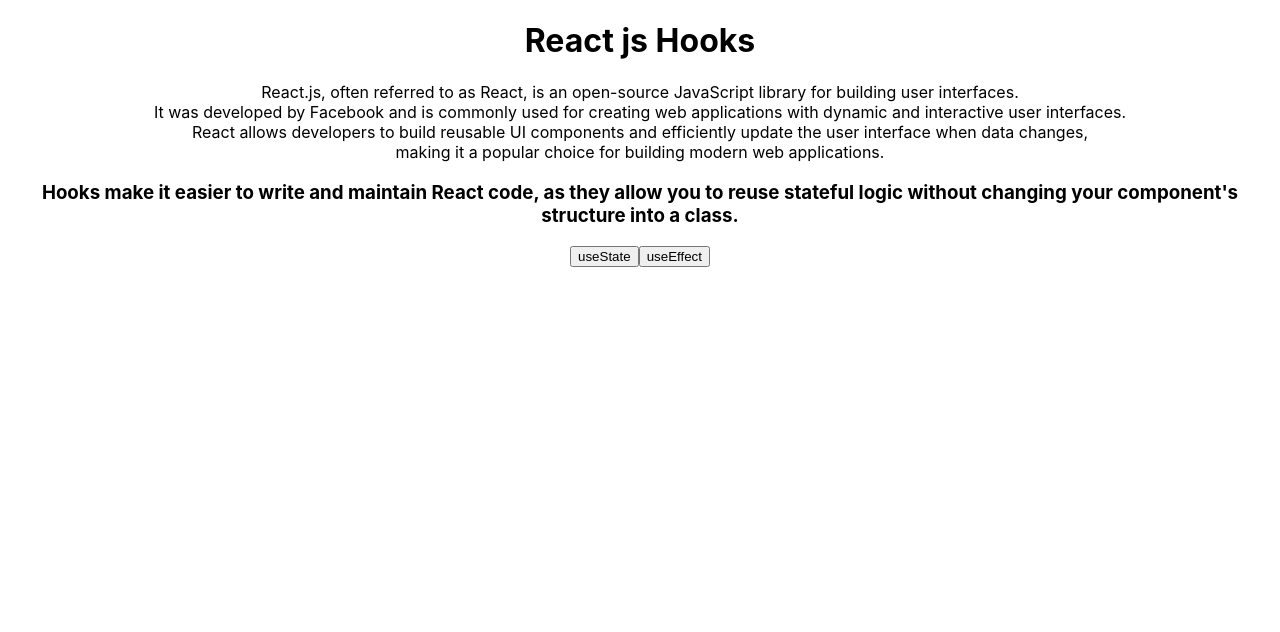
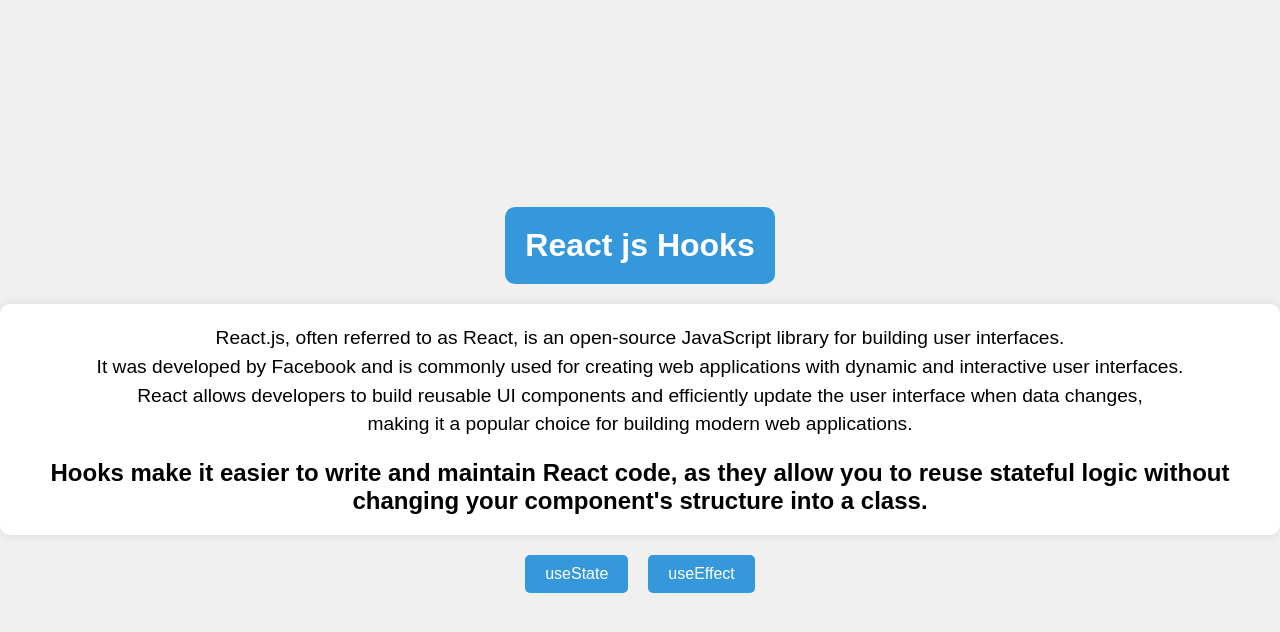
Before and after one commit to athuljain/React-Js-Hooks, a React (Create React App) app: page / in a window 1280 px wide. Shown: the top 632 px of the page. Built offline with nearby package versions, Linux system fonts and the light colour scheme.

Commit message:
second commit

```diff
--- a/src/Components/MainPage.jsx
+++ b/src/Components/MainPage.jsx
@@ -1,4 +1,5 @@
 import { useNavigate } from "react-router-dom";
+import "../Styles/MainPage.css"
 
 export default function MainPage(){
 
--- a/src/Components/UseEffect.jsx
+++ b/src/Components/UseEffect.jsx
@@ -1,4 +1,5 @@
 import React, { useState, useEffect } from 'react';
+import "../Styles/UseEffect.css"
 
 export default function UseEffect() {
   const [count, setCount] = useState(0);
--- /dev/null
+++ b/src/Styles/MainPage.css
@@ -0,0 +1,77 @@
+
+* {
+    margin: 0;
+    padding: 0;
+    box-sizing: border-box;
+  }
+
+  /* Style the main container */
+  .mainpage-container {
+    display: flex;
+    flex-direction: column;
+    align-items: center;
+    justify-content: center;
+    min-height: 100vh;
+    background-color: #f0f0f0;
+    font-family: Arial, sans-serif;
+  }
+
+  /* Style the sub-container within the main container */
+  .mainPage-sub-container {
+    background-color: #3498db;
+    padding: 20px;
+    border-radius: 10px;
+    text-align: center;
+    color: #fff;
+  }
+
+  /* Style the heading inside the sub-container */
+  .mainPageHEading {
+    font-size: 2rem;
+  }
+
+  /* Style the sub-div within the main container */
+  .mainPageSubDiv {
+    background-color: #fff;
+    padding: 20px;
+    border-radius: 10px;
+    text-align: center;
+    margin-top: 20px;
+    box-shadow: 0 0 10px rgba(0, 0, 0, 0.1);
+  }
+
+  /* Style the paragraph inside the sub-div */
+  .mainPageSubParagraph {
+    font-size: 1.2rem;
+    line-height: 1.5;
+  }
+
+  /* Style the sub-heading inside the sub-div */
+  .mainPageSubH3 {
+    font-size: 1.5rem;
+    font-weight: bold;
+    margin-top: 20px;
+  }
+
+  /* Style the buttons container */
+  .HooksBtns {
+    margin-top: 20px;
+  }
+
+  /* Style the buttons */
+  button {
+    background-color: #3498db;
+    color: #fff;
+    padding: 10px 20px;
+    font-size: 1rem;
+    border: none;
+    border-radius: 5px;
+    margin: 0 10px;
+    cursor: pointer;
+    transition: background-color 0.2s;
+  }
+
+  /* Style the button on hover */
+  button:hover {
+    background-color: #2980b9;
+  }
```
Also changed, not shown: src/Styles/UseEffect.css (added).
